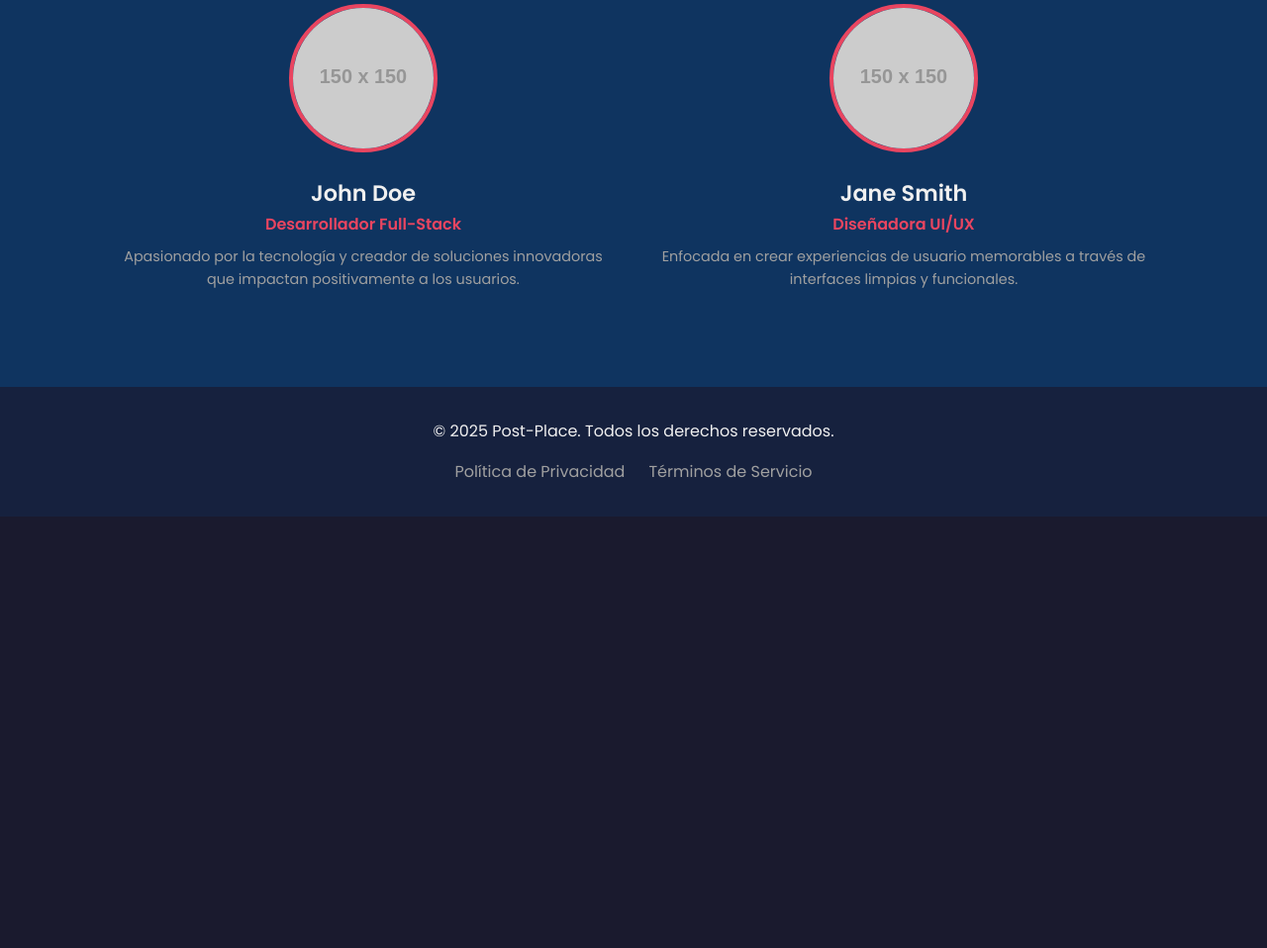
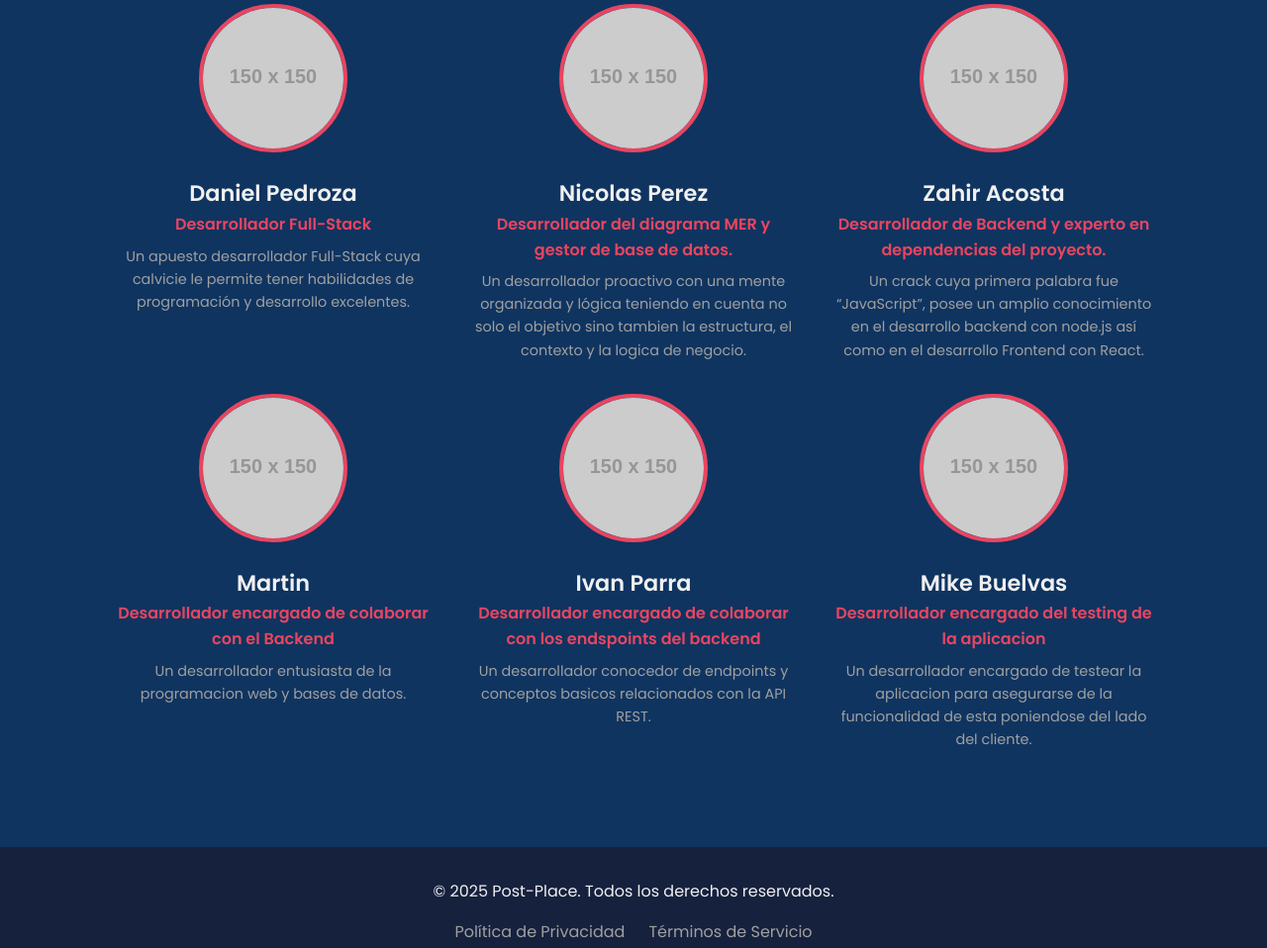
Before and after one commit to KernelPhilosopher/Post-Place, a website: page Frontend/index.html in a window 1280 px wide. Shown: the part 1650-2608 px from the top of the page at 99% size. Before the commit the page ends 2172 px from the top, so only its background shows below. Drawn offline with Linux system fonts and the light colour scheme; placeholder pictures from the web are drawn by us.

Commit message:
Finish V1

```diff
--- a/Backend/Config/database.js
+++ b/Backend/Config/database.js
@@ -1,8 +1,6 @@
 // =============================================================================
 // Módulo de Configuración de Base de Datos
 // =============================================================================
-// Autor: Tu Nombre
-// Fecha: 2024-09-24
 // Descripción: Este módulo se encarga de configurar y exportar el pool de
 // conexiones a la base de datos PostgreSQL (Supabase). Centralizar la
 // configuración aquí sigue el Principio de Responsabilidad Única (SRP),
--- a/Backend/Controllers/authController.js
+++ b/Backend/Controllers/authController.js
@@ -1,8 +1,6 @@
 // =============================================================================
 // Controlador de Autenticación
 // =============================================================================
-// Autor: Tu Nombre
-// Fecha: 2024-09-24
 // Descripción: Contiene la lógica de negocio para el registro e inicio de
 // sesión. Este controlador interactúa con el modelo de usuario para validar
 // y crear usuarios, y genera tokens JWT para la autenticación.
--- a/Backend/Middleware/authMiddleware.js
+++ b/Backend/Middleware/authMiddleware.js
@@ -1,8 +1,6 @@
 // =============================================================================
 // Middleware de Autenticación
 // =============================================================================
-// Autor: Tu Nombre
-// Fecha: 2024-09-24
 // Descripción: Este middleware protege las rutas verificando la validez
 // del Token JWT (JSON Web Token) proporcionado en la cabecera
 // 'Authorization' de la petición. Si el token es válido, extrae el ID
--- a/Frontend/index.html
+++ b/Frontend/index.html
@@ -142,28 +142,94 @@
           <div class="team-grid">
             <article class="team-member">
               <img
-                src="https://placehold.co/150x150/e94560/f0f0f0?text=JD"
-                alt="Foto de John Doe"
+                src="https://placehold.co/150x150/e94560/f0f0f0?text=DP"
+                alt="Foto de Daniel Pedroza"
                 class="team-member-img"
               />
-              <h3 class="team-member-name">John Doe</h3>
+              <h3 class="team-member-name">Daniel Pedroza</h3>
               <p class="team-member-role">Desarrollador Full-Stack</p>
               <p class="team-member-bio">
-                Apasionado por la tecnología y creador de soluciones innovadoras
-                que impactan positivamente a los usuarios.
+                Un apuesto desarrollador Full-Stack cuya calvicie le permite
+                tener habilidades de programación y desarrollo excelentes.
               </p>
             </article>
             <article class="team-member">
               <img
-                src="https://placehold.co/150x150/e94560/f0f0f0?text=JS"
-                alt="Foto de Jane Smith"
+                src="https://placehold.co/150x150/e94560/f0f0f0?text=NP"
+                alt="Foto de Nicolas Perez"
                 class="team-member-img"
               />
-              <h3 class="team-member-name">Jane Smith</h3>
-              <p class="team-member-role">Diseñadora UI/UX</p>
+              <h3 class="team-member-name">Nicolas Perez</h3>
+              <p class="team-member-role">
+                Desarrollador del diagrama MER y gestor de base de datos.
+              </p>
               <p class="team-member-bio">
-                Enfocada en crear experiencias de usuario memorables a través de
-                interfaces limpias y funcionales.
+                Un desarrollador proactivo con una mente organizada y lógica
+                teniendo en cuenta no solo el objetivo sino tambien la
+                estructura, el contexto y la logica de negocio.
+              </p>
+            </article>
+            <article class="team-member">
+              <img
+                src="https://placehold.co/150x150/e94560/f0f0f0?text=ZA"
+                alt="Foto de Zahir Acosta"
+                class="team-member-img"
+              />
+              <h3 class="team-member-name">Zahir Acosta</h3>
+              <p class="team-member-role">
+                Desarrollador de Backend y experto en dependencias del proyecto.
+              </p>
+              <p class="team-member-bio">
+                Un crack cuya primera palabra fue “JavaScript”, posee un amplio
+                conocimiento en el desarrollo backend con node.js así como en el
+                desarrollo Frontend con React.
+              </p>
+            </article>
+            <article class="team-member">
+              <img
+                src="https://placehold.co/150x150/e94560/f0f0f0?text=MA"
+                alt="Foto de Martin"
+                class="team-member-img"
+              />
+              <h3 class="team-member-name">Martin</h3>
+              <p class="team-member-role">
+                Desarrollador encargado de colaborar con el Backend
+              </p>
+              <p class="team-member-bio">
+                Un desarrollador entusiasta de la programacion web y bases de
+                datos.
+              </p>
+            </article>
+            <article class="team-member">
+              <img
+                src="https://placehold.co/150x150/e94560/f0f0f0?text=IP"
+                alt="Foto de Ivan Parra"
+                class="team-member-img"
+              />
+              <h3 class="team-member-name">Ivan Parra</h3>
+              <p class="team-member-role">
+                Desarrollador encargado de colaborar con los endspoints del
+                backend
+              </p>
+              <p class="team-member-bio">
+                Un desarrollador conocedor de endpoints y conceptos basicos
+                relacionados con la API REST.
+              </p>
+            </article>
+            <article class="team-member">
+              <img
+                src="https://placehold.co/150x150/e94560/f0f0f0?text=MB"
+                alt="Foto de Mike Buelvas"
+                class="team-member-img"
+              />
+              <h3 class="team-member-name">Mike Buelvas</h3>
+              <p class="team-member-role">
+                Desarrollador encargado del testing de la aplicacion
+              </p>
+              <p class="team-member-bio">
+                Un desarrollador encargado de testear la aplicacion para
+                asegurarse de la funcionalidad de esta poniendose del lado del
+                cliente.
               </p>
             </article>
           </div>
```
